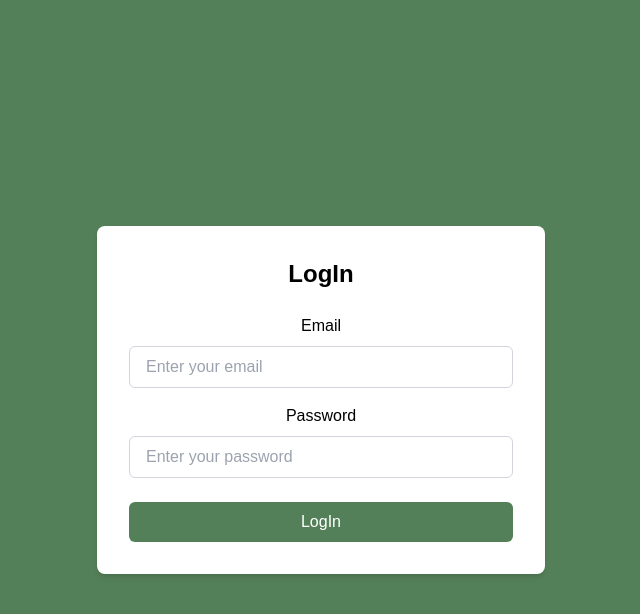
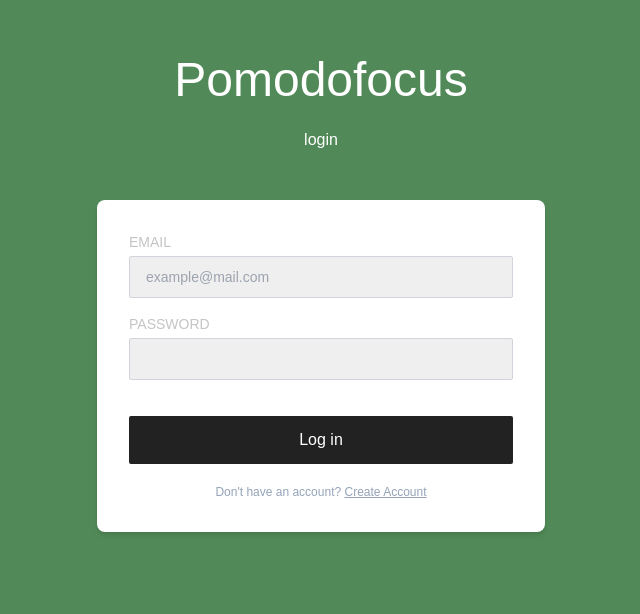
Before and after one commit to helijoshii/Pomodofocus, a React (Vite) app: page /signin in a window 1280 px wide. Shown: the top 614 px of the page, without its empty margins (319-959 px from the left). Built offline with nearby package versions, Linux system fonts and the light colour scheme; a web font is replaced by a local one.

Commit message:
[fix] signin/ui

```diff
--- a/src/components/SettingsModal.jsx
+++ /dev/null
@@ -1,49 +0,0 @@
-import React from "react";
-
-const SettingsModal = ({ onClose }) => {
-  return (
-    <div className="fixed inset-0 flex items-center justify-center z-50">
-      <div className="absolute inset-0 bg-black bg-opacity-50 backdrop-blur-sm"></div>
-      <div className="bg-gray-800 text-white rounded-lg shadow-lg p-8 max-w-md relative">
-        <div className="flex justify-between items-center mb-6">
-          <h1 className="text-2xl font-bold">Settings</h1>
-          <button
-            className="text-gray-400 hover:text-white focus:outline-none"
-            onClick={onClose}
-          >
-            <svg
-              xmlns="http://www.w3.org/2000/svg"
-              className="h-6 w-6"
-              fill="none"
-              viewBox="0 0 24 24"
-              stroke="currentColor"
-            >
-              <path
-                strokeLinecap="round"
-                strokeLinejoin="round"
-                strokeWidth={2}
-                d="M6 18L18 6M6 6l12 12"
-              />
-            </svg>
-          </button>
-        </div>
-        <div className="mb-6">
-          <p className="text-lg">Do you want to receive notifications?</p>
-        </div>
-        <div className="flex justify-end">
-          <button className="bg-blue-600 hover:bg-blue-700 text-white py-2 px-4 rounded-md mr-2">
-            Save
-          </button>
-          <button
-            className="bg-gray-600 hover:bg-gray-700 text-white py-2 px-4 rounded-md"
-            onClick={onClose}
-          >
-            Cancel
-          </button>
-        </div>
-      </div>
-    </div>
-  );
-};
-
-export default SettingsModal;
--- a/src/components/Timer.jsx
+++ b/src/components/Timer.jsx
@@ -1,29 +1,21 @@
 import React, { useContext, useState } from "react";
 import { useTimer } from "react-timer-hook";
-import Token from "../Config/Token";
-import { set } from "firebase/database";
-
 
 const Timer = () => {
   const initialTime = 1500; // 25 minutes in seconds
   const [expiryTimestamp, setExpiryTimestamp] = useState(new Date());
   expiryTimestamp.setSeconds(expiryTimestamp.getSeconds() + initialTime);
 
-
-
-  const {
-    seconds,
-    minutes,
-    isRunning,
-    start,
-    pause,
-    resume,
-    restart,
-  } = useTimer({
+  const { seconds, minutes, isRunning, start, pause, resume, restart } =
+    useTimer({
       expiryTimestamp,
       autoStart: false,
       onExpire: () => console.warn("Timer expired"),
     });
+  function ding() {
+    var sound = new Audio("./src/components/data/Start.mp3");
+    sound.play();
+  }
 
   const [isPaused, setIsPaused] = useState(true);
   const [activeTimer, setActiveTimer] = useState("Pomodoro");
@@ -55,7 +47,8 @@ const Timer = () => {
         <div className="mx-8">
           <div className="flex flex-row gap-4 mt-5 justify-around text-base font-semibold ">
             <p
-              className={`px-3 py-1 rounded-md cursor-pointer ${activeTimer === "Pomodoro"
+              className={`px-3 py-1 rounded-md cursor-pointer ${
+                activeTimer === "Pomodoro"
                   ? "bg-[#548059]"
                   : "hover:bg-[#548059]"
               }`}
@@ -64,7 +57,8 @@ const Timer = () => {
               Pomodoro
             </p>
             <p
-              className={`px-3 py-1 rounded-md cursor-pointer ${activeTimer === "Short Break"
+              className={`px-3 py-1 rounded-md cursor-pointer ${
+                activeTimer === "Short Break"
                   ? "bg-[#548059]"
                   : "hover:bg-[#548059]"
               }`}
@@ -73,7 +67,8 @@ const Timer = () => {
               Short Break
             </p>
             <p
-              className={`px-3 py-1 rounded-md cursor-pointer ${activeTimer === "Long Break"
+              className={`px-3 py-1 rounded-md cursor-pointer ${
+                activeTimer === "Long Break"
                   ? "bg-[#548059]"
                   : "hover:bg-[#548059]"
               }`}
@@ -97,9 +92,6 @@ const Timer = () => {
             >
               {isRunning && !isPaused ? "Pause" : "Start"}
             </button>
-
-
-
           </div>
         </div>
       </div>
--- a/src/pages/Signin.jsx
+++ b/src/pages/Signin.jsx
@@ -1,29 +1,25 @@
-import { signInWithEmailAndPassword } from 'firebase/auth';
-import { useContext, useState } from 'react';
-import { auth } from '../components/Firebase';
-import { useNavigate } from 'react-router-dom';
-import Token from '../Config/Token';
-
+import { signInWithEmailAndPassword } from "firebase/auth";
+import { useContext, useState } from "react";
+import { auth } from "../components/Firebase";
+import { useNavigate } from "react-router-dom";
+import Token from "../Config/Token";
 
 const Signin = () => {
-
-    const {setUser} = useContext(Token);
+  const { setUser } = useContext(Token);
   const navigate = useNavigate();
-
-
-    const [email, setEmail] = useState('');
-    const [password, setPassword] = useState('');
+  const [email, setEmail] = useState("");
+  const [password, setPassword] = useState("");
   const [errors, setErrors] = useState({});
 
   const validate = () => {
     const newErrors = {};
     if (!email) {
-            newErrors.email = 'Email is required';
+      newErrors.email = "Email is required";
     } else if (!/\S+@\S+\.\S+/.test(email)) {
-            newErrors.email = 'Email is invalid';
+      newErrors.email = "Email is invalid";
     }
     if (!password) {
-            newErrors.password = 'Password is required';
+      newErrors.password = "Password is required";
     }
     return newErrors;
   };
@@ -34,60 +30,66 @@ const Signin = () => {
     if (Object.keys(validationErrors).length === 0) {
       // Handle logout logic here
       await signInWithEmailAndPassword(auth, email, password);
-            console.log('User signed in successfully!');
+      console.log("User signed in successfully!");
       setUser(auth.currentUser.accessToken);
-            navigate('/');
-
+      navigate("/");
     } else {
       setErrors(validationErrors);
     }
   };
 
   return (
-        <div className="flex items-center justify-center min-h-screen bg-[#548059]">
+    <div className="flex items-center flex-col min-h-screen bg-[#518a58]">
+        <div className="my-12">
+
+      <p className="text-white text-5xl pt-2">Pomodofocus</p>
+      <p className="pt-6 text-white">login</p>
+        </div>
       <form
         onSubmit={handleSubmit}
         className="bg-white p-8 rounded-lg shadow-md max-w-md w-9/12"
       >
-                <h2 className="text-2xl font-bold mb-6">LogIn</h2>
+
         <div className="mb-4">
-                    <label htmlFor="email" className="block font-medium mb-2">
+          <label htmlFor="email" className="block text-[#C4C4C4] text-sm text-left uppercase font-light  mb-1">
             Email
           </label>
           <input
             type="email"
             id="email"
-                        placeholder="Enter your email"
+            placeholder="example@mail.com"
             value={email}
             onChange={(e) => setEmail(e.target.value)}
             required
-                        className="w-full px-4 py-2 border border-gray-300 rounded-md focus:outline-none focus:ring-2 focus:ring-[#548059]"
+            className="w-full px-4 py-2 border bg-[#EFEFEF] border-gray-300 text-[#555555] rounded-sm placeholder:text-sm placeholder:font-thin focus:outline-none focus:ring-2 focus:ring-[#548059]"
           />
-                    {errors.email && <p className="text-red-500 text-sm mt-1">{errors.email}</p>}
+          {errors.email && (
+            <p className="text-red-500 text-sm mt-1">{errors.email}</p>
+          )}
         </div>
         <div className="mb-6">
-                    <label htmlFor="password" className="block font-medium mb-2">
+          <label htmlFor="password" className="block text-[#C4C4C4] text-sm text-left uppercase font-light  mb-1">
             Password
           </label>
           <input
             type="password"
             id="password"
-                        placeholder="Enter your password"
             value={password}
             onChange={(e) => setPassword(e.target.value)}
-                        required
-                        className="w-full px-4 py-2 border border-gray-300 rounded-md focus:outline-none focus:ring-2 focus:ring-[#548059]"
+            className="w-full px-4 py-2 border bg-[#EFEFEF] border-gray-300 text-[#555555] rounded-sm placeholder:text-sm placeholder:font-thin focus:outline-none focus:ring-2 focus:ring-[#548059]"
           />
-                    {errors.password && <p className="text-red-500 text-sm mt-1">{errors.password}</p>}
+          {errors.password && (
+            <p className="text-red-500 text-sm mt-1">{errors.password}</p>
+          )}
         </div>
         <button
           type="submit"
-                    className="w-full bg-[#548059] text-white py-2 rounded-md hover:bg-[#3e5e43] transition-colors duration-300"
+          className="w-full bg-[#222222] text-white p-3 rounded-sm  hover:bg-[#000000] font-normal text-md mt-3 transition-colors duration-300"
         >
-                    LogIn
+          Log in
         </button>
+        <p className="font-thin text-xs mt-5 text-slate-400">Don't have an account? <a href="" className="underline"> Create Account</a></p>
       </form>
-
     </div>
   );
 };
--- a/src/router.js
+++ b/src/router.js
@@ -1,6 +1,5 @@
 import { createBrowserRouter } from "react-router-dom";
 import Home from "./pages/Home";
-import SettingsDialog from "./components/SettingsDialog";
 import color from "./pages/color";
 import favcolor from "./pages/favcolor";
 import Signup from "./pages/Signup";
@@ -11,10 +10,6 @@ export const heli = createBrowserRouter([
   {
     path: "/",
     Component: Home,
-  },
-  {
-    path: "/SettingsDialog",
-    Component: SettingsDialog,
   },
   {
     path: "/color",
```
Lines whose indentation alone changed are shown as unchanged.
